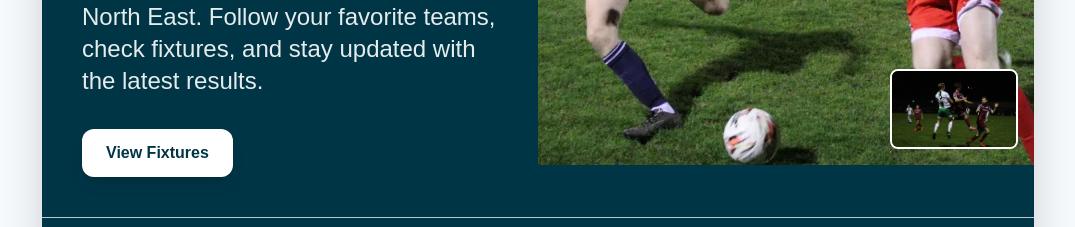
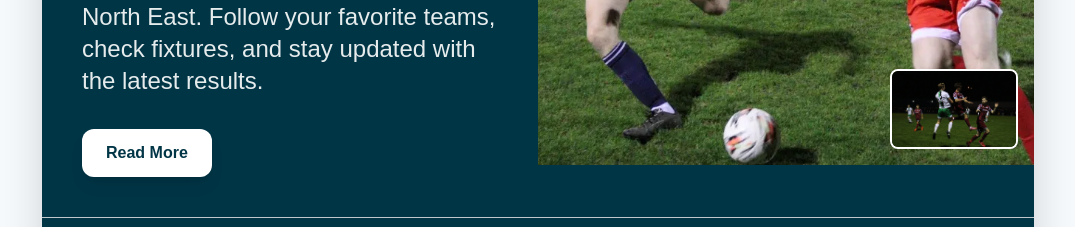
Before and after one commit to AllenGleeson/nefl-frontend, a Next.js app: page /news in a window 1280 px wide. Shown: the part 2040-2267 px from the top of the page, without its empty margins (102-1177 px from the left). Built offline with nearby package versions, Linux system fonts and the light colour scheme.

Commit message:
Updated matrix, timelinem hero and roll of honour

```diff
--- a/src/components/About/RollOfHonourTab.tsx
+++ b/src/components/About/RollOfHonourTab.tsx
@@ -142,13 +142,6 @@ export default function RollOfHonourTab() {
 
   return (
     <div className="roll-of-honour-tab">
-      <div className="mb-6 sm:mb-8">
-        <h2 className="text-xl sm:text-2xl lg:text-3xl font-bold text-[var(--md-on-surface)] mb-2">Roll of Honour</h2>
-        <p className="text-sm sm:text-base text-[var(--md-on-surface-variant)]">
-          Celebrating the achievements and successes of our league throughout the years
-        </p>
-      </div>
-
       {/* Category Navigation */}
       <div className="mb-4 sm:mb-6 relative inline-block w-full sm:w-auto">
         <select
--- a/src/components/About/Timeline.tsx
+++ b/src/components/About/Timeline.tsx
@@ -48,7 +48,7 @@ export default function Timeline() {
                     <button
                         key={index}
                         onClick={() => setActiveIndex(index)}
-                        className={`px-3 sm:px-4 lg:px-6 py-2 sm:py-3 text-xs sm:text-sm lg:text-base font-semibold transition-all duration-200 ${
+                        className={`px-2 sm:px-4 lg:px-6 py-1.5 sm:py-3 text-xs sm:text-sm lg:text-base font-semibold transition-all duration-200 ${
                             index === activeIndex
                                 ? "border-b-2 border-[var(--md-primary)] text-[var(--md-primary)] bg-[var(--md-primary-container)]/10"
                                 : "text-[var(--md-on-surface-variant)] hover:text-[var(--md-primary)] hover:bg-[var(--md-surface-container)] border-b-2 border-transparent"
@@ -96,7 +96,7 @@ export default function Timeline() {
                     </div>
                 </div>
                 {/* Right Image */}
-                <div className="flex justify-center order-3 lg:order-3">
+                <div className="hidden lg:flex justify-center order-3 lg:order-3">
                     <div className="relative w-full max-w-sm sm:max-w-md lg:max-w-none aspect-[4/3] overflow-hidden border border-[var(--md-outline-variant)] shadow-lg">
                         <Image
                             src={timelineData[activeIndex].rightImage}
--- a/src/components/Home/HeroCarousel.tsx
+++ b/src/components/Home/HeroCarousel.tsx
@@ -11,7 +11,7 @@ const slides = [
     roofline: "North East Football League",
     title: "Premier Football Experience",
     desc: "The premier football league in the North East. Follow your favorite teams, check fixtures, and stay updated with the latest results.",
-    cta1: "View Fixtures",
+    cta1: "Read More",
     img: "/images/news/news-9.webp",
     slug: newsPosts[0]?.slug || "",
   },
@@ -20,7 +20,7 @@ const slides = [
     roofline: "Matchday Preview",
     title: "Upcoming Big Clash",
     desc: "Don't miss this weekend's big clash — get your tickets now and support your team!",
-    cta1: "Buy Tickets",
+    cta1: "Read More",
     img: "/images/news/news-2.webp",
     slug: newsPosts[1]?.slug || "",
   },
@@ -29,7 +29,7 @@ const slides = [
     roofline: "League Highlights",
     title: "Weekly Action Recap",
     desc: "Catch up with last week's goals, saves, and key moments in our highlights reel.",
-    cta1: "Watch Highlights",
+    cta1: "Read More",
     img: "/images/news/news-10.webp",
     slug: newsPosts[2]?.slug || "",
   },
@@ -38,7 +38,7 @@ const slides = [
     roofline: "Player Spotlight",
     title: "Rising Star of the Month",
     desc: "Meet the young talent making waves in the league. Discover their journey from academy to first team.",
-    cta1: "Read Profile",
+    cta1: "Read More",
     img: "/images/news/news-11.webp",
     slug: newsPosts[3]?.slug || "",
   },
@@ -47,7 +47,7 @@ const slides = [
     roofline: "Transfer News",
     title: "January Window Updates",
     desc: "Stay informed about all the latest transfers, signings, and contract renewals across the league.",
-    cta1: "View Transfers",
+    cta1: "Read More",
     img: "/images/news/news-5.webp",
     slug: newsPosts[4]?.slug || "",
   },
@@ -56,7 +56,7 @@ const slides = [
     roofline: "Match Analysis",
     title: "Tactical Breakdown",
     desc: "Deep dive into the strategies, formations, and key moments that shaped this week's biggest matches.",
-    cta1: "Read Analysis",
+    cta1: "Read More",
     img: "/images/news/news-6.webp",
     slug: newsPosts[5]?.slug || "",
   },
@@ -65,7 +65,7 @@ const slides = [
     roofline: "Fan Zone",
     title: "Community Stories",
     desc: "Celebrate the passionate fans, local heroes, and community initiatives that make our league special.",
-    cta1: "Share Story",
+    cta1: "Read More",
     img: "/images/news/news-9.webp",
     slug: newsPosts[6]?.slug || "",
   },
@@ -74,7 +74,7 @@ const slides = [
     roofline: "Youth Development",
     title: "Academy Excellence",
     desc: "Discover how our youth academies are developing the next generation of football stars.",
-    cta1: "Academy Info",
+    cta1: "Read More",
     img: "/images/news/news-2.webp",
     slug: newsPosts[7]?.slug || "",
   },
@@ -83,7 +83,7 @@ const slides = [
     roofline: "Referee Corner",
     title: "Fair Play Focus",
     desc: "Learn about the latest rule changes, VAR updates, and how we're improving the game experience.",
-    cta1: "Rule Changes",
+    cta1: "Read More",
     img: "/images/news/news-10.webp",
     slug: newsPosts[8]?.slug || "",
   },
@@ -92,7 +92,7 @@ const slides = [
     roofline: "Season Review",
     title: "Championship Race",
     desc: "Follow the thrilling title race as teams battle for glory in the most competitive season yet.",
-    cta1: "League Table",
+    cta1: "Read More",
     img: "/images/news/news-11.webp",
     slug: newsPosts[9]?.slug || "",
   },
--- a/src/components/Leagues/FixturesMatrix.tsx
+++ b/src/components/Leagues/FixturesMatrix.tsx
@@ -39,26 +39,19 @@ export default function FixturesMatrix({ leagueFixtures, maxRows }: Props) {
   return (
     <div className="fixtures-matrix-container">
       <div className="bg-[var(--md-surface-container-lowest)] overflow-hidden">
-        {/* Header */}
-        <div className="bg-[var(--md-primary)] text-[var(--md-on-primary)] p-4 sm:p-6">
-          <h2 className="text-lg sm:text-xl lg:text-2xl font-bold">{leagueFixtures.leagueName}</h2>
-          <p className="text-[var(--md-primary-container)] mt-1 text-sm sm:text-base">Fixtures Matrix</p>
-        </div>
-
         {/* Matrix Table */}
         <div className="overflow-x-auto">
           <div className="sp-table-wrapper">
             <div className="sp-scrollable-table-wrapper">
               <table className="w-full sp-event-matrix sp-data-table sp-scrollable-table min-w-max">
-                <thead>
+                <thead className="bg-[var(--md-primary)]">
                   <tr>
-                    <th className="sp-event-matrix-home-label bg-[var(--md-surface-variant)] px-2 sm:px-4 py-2 sm:py-3 text-left font-semibold text-[var(--md-on-surface-variant)] border-b border-[var(--md-outline-variant)] text-xs sm:text-sm">
+                    <th className="sp-event-matrix-home-label px-1.5 sm:px-6 py-2 sm:py-4 text-left text-[10px] sm:text-xs font-bold text-[var(--md-on-primary)] uppercase tracking-wider">
                       Home \ Away
                     </th>
                     {displayTeams.map((team) => (
-                      <th key={team.id} className="sp-event-matrix-label bg-[var(--md-surface-variant)] px-1 sm:px-3 py-2 sm:py-3 text-center border-b border-[var(--md-outline-variant)]">
-                        <div className="flex flex-col items-center space-y-1 sm:space-y-2">
-                          <div className="relative">
+                      <th key={team.id} className="sp-event-matrix-label px-1.5 sm:px-6 py-2 sm:py-4 text-center text-[10px] sm:text-xs font-bold text-[var(--md-on-primary)] uppercase tracking-wider">
+                        <div className="flex items-center justify-center">
                           <Image
                             src={team.logo}
                             alt={team.name}
@@ -66,10 +59,6 @@ export default function FixturesMatrix({ leagueFixtures, maxRows }: Props) {
                             height={24}
                             className="rounded-full border border-[var(--md-outline-variant)] sm:w-8 sm:h-8 sm:border-2"
                           />
-                          </div>
-                          <span className="text-xs font-medium text-[var(--md-on-surface-variant)] max-w-16 sm:max-w-20 text-center leading-tight break-words">
-                            {team.name}
-                          </span>
                         </div>
                       </th>
                     ))}
```
Lines whose indentation alone changed are shown as unchanged.
